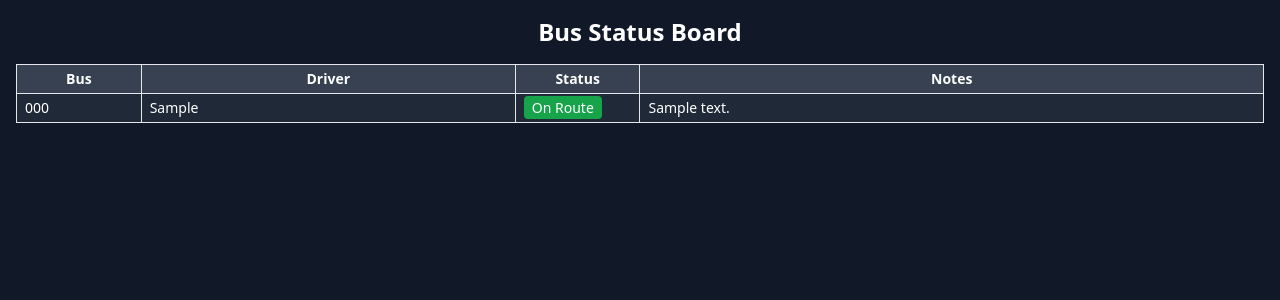
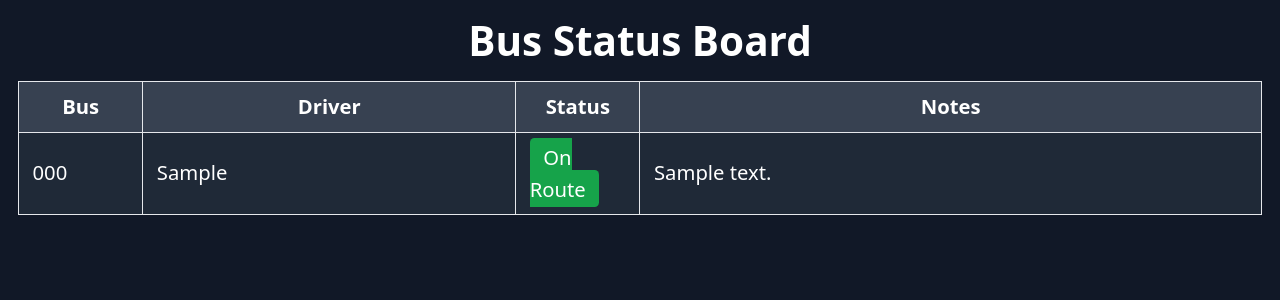
Before and after one commit to AJOAISD/SIngleStatusBoard, a Flask app: page / in a window 1280 px wide. Shown: the top 300 px of the page. Run offline with Flask 3, Linux system fonts and the light colour scheme; tables that the repository leaves empty hold one stand-in row (values such as "Sample post"); some libraries are stand-ins or nearby versions.

Commit message:
make font a little bigger

```diff
--- a/templates/index.html
+++ b/templates/index.html
@@ -5,36 +5,40 @@
   <title>Bus Status Board</title>
   <meta http-equiv="refresh" content="30">
   <script src="https://cdn.tailwindcss.com"></script>
+  <style>
+    /* Slightly larger base font for readability; Tailwind utilities still apply */
+    html { font-size: 18px; }
+  </style>
 </head>
-<body class="bg-gray-900 text-white">
+<body class="bg-gray-900 text-white text-lg">
   <div class="container mx-auto p-4">
-    <h1 class="text-2xl font-bold mb-4 text-center">Bus Status Board</h1>
-    <table class="w-full text-sm border-collapse">
+    <h1 class="text-4xl font-bold mb-4 text-center">Bus Status Board</h1>
+    <table class="w-full text-lg border-collapse">
       <thead class="bg-gray-700">
         <tr>
-          <th class="border px-2 py-1" style="width: 10%;">Bus</th>
-          <th class="border px-2 py-1" style="width: 30%;">Driver</th>
-          <th class="border px-2 py-1" style="width: 10%;">Status</th>
-          <th class="border px-2 py-1" style="width: 50%;">Notes</th>
+          <th class="border px-3 py-2" style="width: 10%;">Bus</th>
+          <th class="border px-3 py-2" style="width: 30%;">Driver</th>
+          <th class="border px-3 py-2" style="width: 10%;">Status</th>
+          <th class="border px-3 py-2" style="width: 50%;">Notes</th>
         </tr>
       </thead>
       <tbody>
         {% for bus in buses %}
         <tr class="bg-gray-800 hover:bg-gray-700">
-          <td class="border px-2 py-1">{{ bus.bus_number }}</td>
-          <td class="border px-2 py-1">{{ bus.driver }}</td>
-          <td class="border px-2 py-1">
+          <td class="border px-3 py-2">{{ bus.bus_number }}</td>
+          <td class="border px-3 py-2">{{ bus.driver }}</td>
+          <td class="border px-3 py-2">
             {% if bus.status == "On Route" %}
-              <span class="bg-green-600 px-2 py-0.5 rounded">{{ bus.status }}</span>
+              <span class="bg-green-600 px-3 py-1 rounded">{{ bus.status }}</span>
             {% elif bus.status == "Delayed" %}
-              <span class="bg-red-600 px-2 py-0.5 rounded">{{ bus.status }}</span>
+              <span class="bg-red-600 px-3 py-1 rounded">{{ bus.status }}</span>
             {% elif bus.status == "In Garage" %}
-              <span class="bg-gray-500 px-2 py-0.5 rounded">{{ bus.status }}</span>
+              <span class="bg-gray-500 px-3 py-1 rounded">{{ bus.status }}</span>
             {% else %}
-              <span class="bg-blue-600 px-2 py-0.5 rounded">{{ bus.status }}</span>
+              <span class="bg-blue-600 px-3 py-1 rounded">{{ bus.status }}</span>
             {% endif %}
           </td>
-          <td class="border px-2 py-1">{{ bus.notes }}</td>
+          <td class="border px-3 py-2">{{ bus.notes }}</td>
         </tr>
         {% endfor %}
       </tbody>
```
